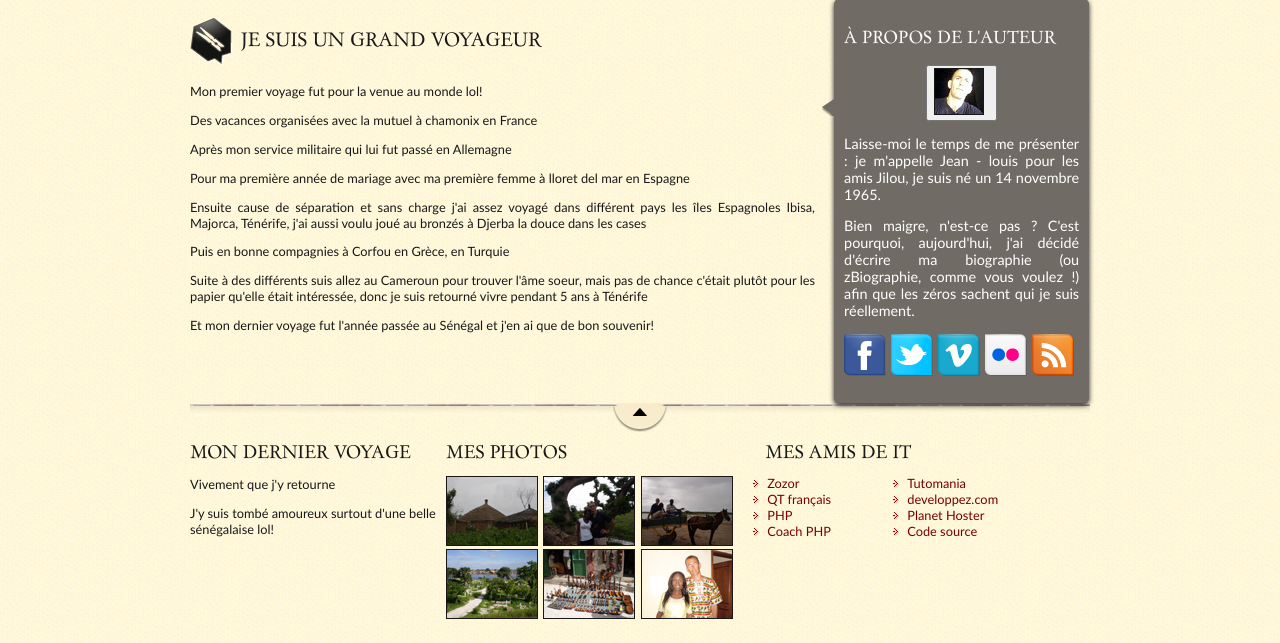
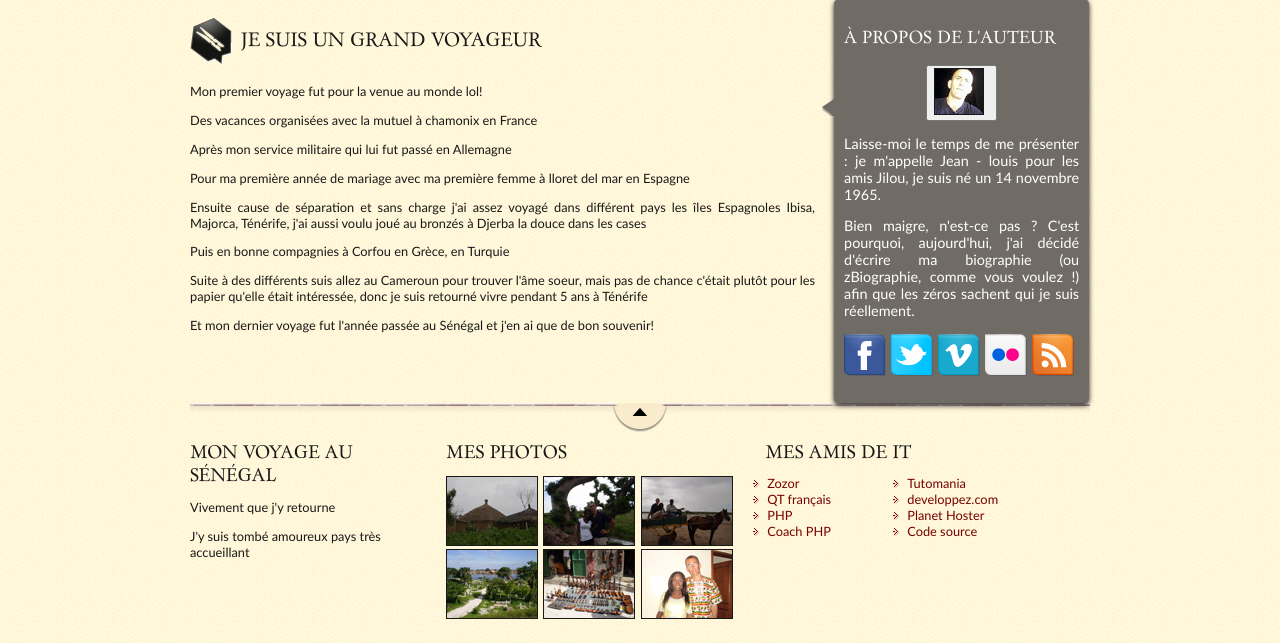
Before and after one commit to houdret/lands, a PHP site: page /index.php in a window 1280 px wide. Shown: the part 380-1023 px from the top of the page. Run offline with PHP 8.4, Linux system fonts and the light colour scheme.

Commit message:
Update footer.php

```diff
--- a/vue/footer.php
+++ b/vue/footer.php
@@ -1,8 +1,8 @@
 <footer>
     <div id="tweet">
-        <h1>Mon dernier voyage</h1>
+        <h1>Mon voyage au Sénégal</h1>
         <p>Vivement que j'y retourne</p>
-        <p>J'y suis tombé amoureux surtout d'une belle sénégalaise lol!</p>
+        <p>J'y suis tombé amoureux pays très accueillant</p>
     </div>
     <div id="mes_photos">
         <h1>Mes photos</h1>
```
